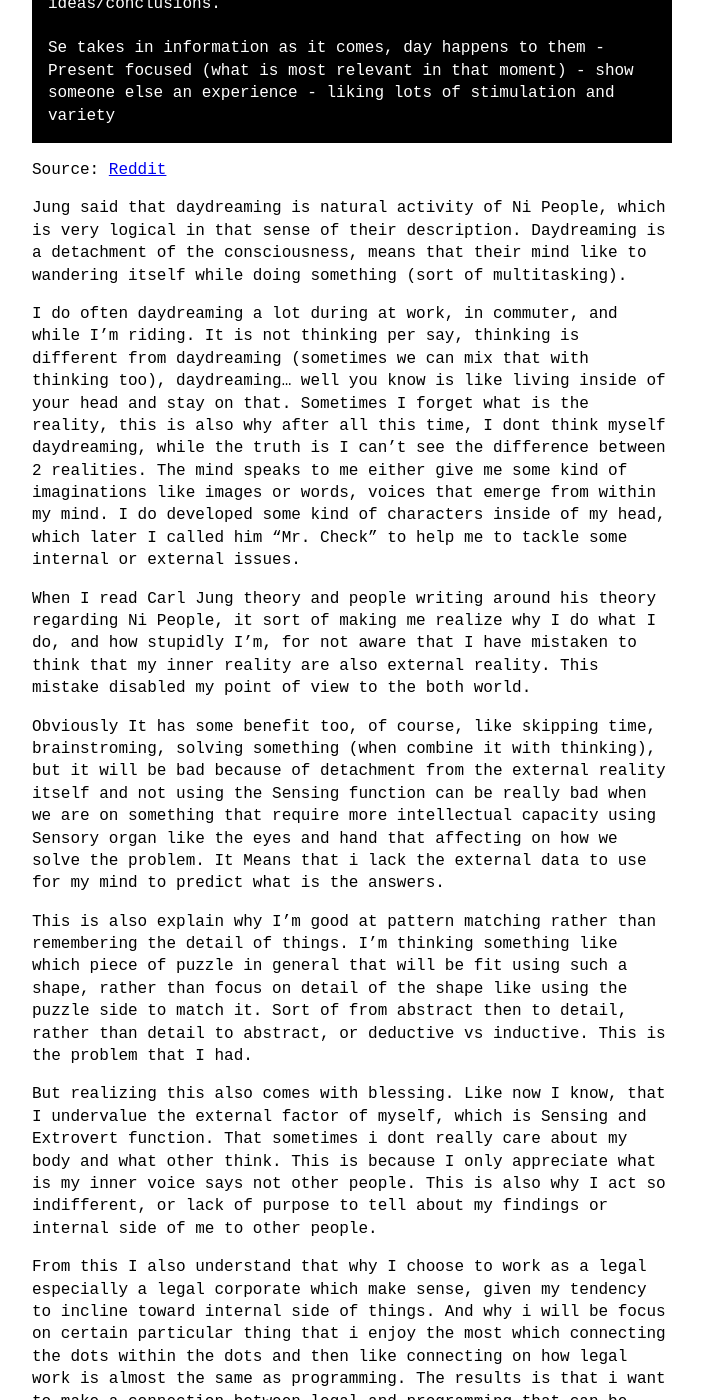
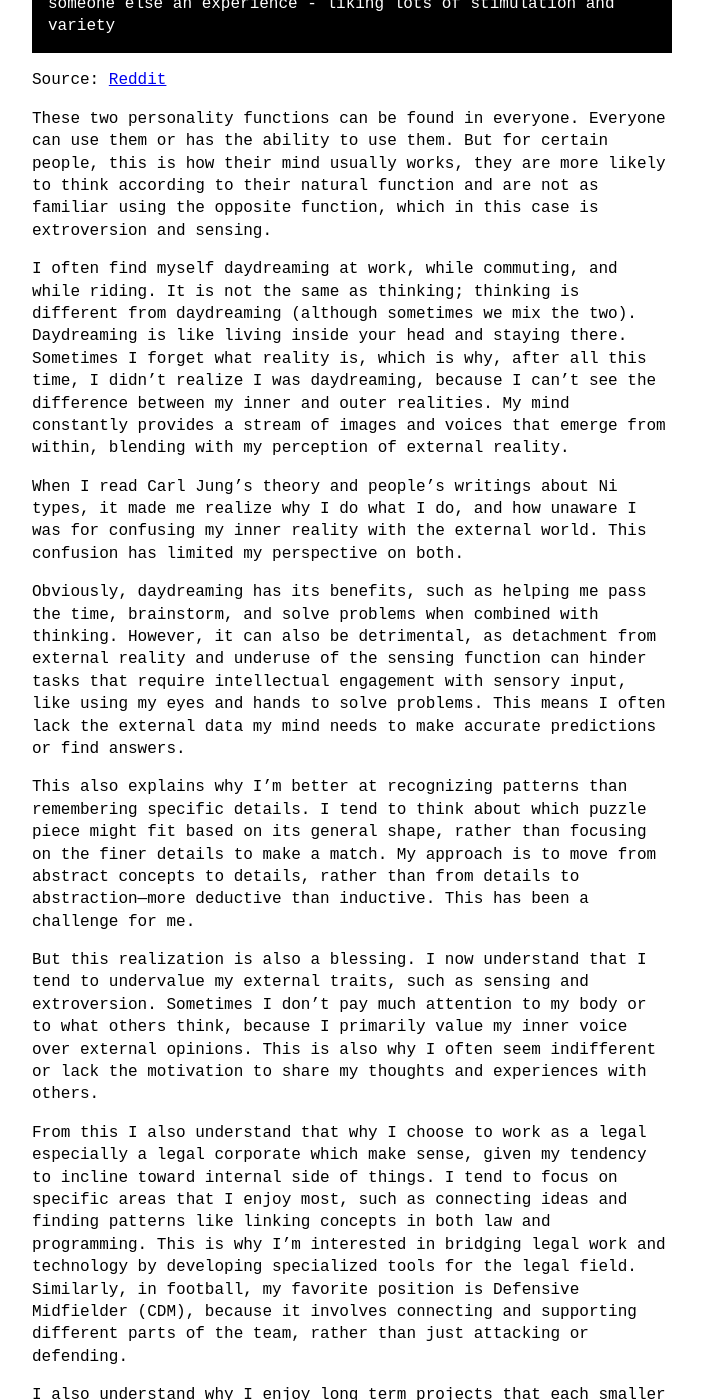
Before and after one commit to raydendi/raydendi.github.io, a Jekyll site: the page built from _posts/2025-08-10-why-i-day-dreaming-a-lot-without-realizing-it.md, in a window 1280 px wide and 1400 px high, scrolled down 2200 px. Shown: the whole window, without its empty margins (288-991 px from the left). Built offline with Jekyll 4.4.1, drawn with Linux system fonts in a browser that asks for light colours; some of the changed text lies outside the part shown.

Commit message:
add post

````diff
--- a/_posts/2025-08-10-why-i-day-dreaming-a-lot-without-realizing-it.md
+++ b/_posts/2025-08-10-why-i-day-dreaming-a-lot-without-realizing-it.md
@@ -3,16 +3,15 @@ layout: post
 category: psychology
 ---
 
-Yes, the title is so long. But I want to talk regarding my tendency to have a personality toward Introvert and Intuition, because recently I have been discovered myself, that I have daydreams a lot, and I think this is related to the these function of my personality.
+I want to discuss my tendency toward introversion and intuition, and how these traits influence the way my mind works. Recently, I have discovered that I daydream a lot, and I think this is related to these aspects of my personality.
 
-I have tested my personality from MBTI website such as 16personalities.com and paid personality test like Big Five of Traits from Jordan Peterson personality test website on understandmyself.com, also my DNA Test report. All of these tests and some repeated test that I took year after year, consistently tell that I'm an INTJ, which stands for Introvert, Intuition, Thinking, and Judging (Well sort of focused on Introvert and lend toward Intuition capability). This also aligned that I have specific trait in my genes that will make me become an Introvert and having intuition capability like 'Introversion', 'Insighfulness', 'Creativity', and  'Trading' traits that says above average while other traits such as 'Imagination' labelled as Outstanding.
+I have taken personality tests from MBTI websites such as 16personalities.com, paid tests like the Big Five Traits from Jordan Peterson's understandmyself.com, and even a DNA test report. All of these tests, including repeated ones over the years, consistently indicate that I'm an INTJ, which stands for Introvert, Intuition, Thinking, and Judging (with a particular focus on introversion and intuition). This also aligns with specific traits in my genes that suggest I am introverted and have strong intuition, such as 'Introversion', 'Insightfulness', 'Creativity', and 'Trading', which are rated above average, while other traits like 'Imagination' are labeled as Outstanding.
 
-_Disclaimer: While MBTI is very questionable personality test and people sometimes use it to strecthed into something like Zodiac. Nevertheless, I think it is good when we try to discuss specific traits using Carl Jung Personality Theory._
+_Disclaimer: While MBTI is very questionable personality test and people sometimes use it to stretched into something like Zodiac. Nevertheless, I think it is good when we try to discuss specific traits using Carl Jung Personality Theory._
 
-Introvert people is someone who dont get their energy from the external factor like Extrovert people (in a very limited definition).  It means that Introvert undervalue the thing outside of themself, which is what makes the introvert has a tendency and inclined toward more valuing to the internal factor of things which is themself.
+Introvert people is someone who dont get their energy from the external factor like Extrovert people (in a very limited definition).  It means that Introvert undervalue the thing outside of themself, which is what makes the introvert has a tendency toward more valuing internal factor of things, which is themself.
 
-While someone who has Intuition, Carl Jung defines the function as someone who perceives information unconsciously, often through patterns and possibilities that are not readily apparent to the senses or conscious thought. It means the ability to predict something.
-
+According to Carl Jung, someone with intuition perceives information unconsciously, often through patterns and possibilities that are not readily apparent to the senses or conscious thought. This means having the ability to predict or sense things beyond immediate reality.
 
 In order to describe Introvert Intuition (Ni), we should also describe what is Sensing Extrovert (Se):
 
@@ -23,7 +22,7 @@ Having Se as a lead function typically gives the user the urge to interact with
 ```
 Source: [Practical Typing](https://practicaltyping.com/2021/10/25/the-functions-in-each-position-se-ni-ni-se/)
 
-This 2 function of personality can be found in everyone else. Everyone can use it or have ability to use it. But for a certain people, it is how their mind usually works, and they more likely to think like their natural function, and not really familiar to use the other sense of their opposite function which in this case is Extrovert and Sensing.
+These functions of personality can be found in everyone else. Everyone can use it or have ability to use it. But for a certain people, it is how their mind usually works, and they more likely to think in their natural function, and not really familiar to use the other sense of their opposite function which in this case is Se.
 
 ```
 Ni sees a web of information in their head so to speak. And their intuition helps them puzzle all pieces of the web together, narrowing down onto just one conclusion/idea. They live a lot in their heads, mulling over their ideas/conclusions.
@@ -32,42 +31,42 @@ Se takes in information as it comes, day happens to them - Present focused (what
 ```
 Source: [Reddit](https://www.reddit.com/r/mbti/comments/11e1x44/whats_the_difference_between_ne_and_ni/)
 
-Jung said that daydreaming is natural activity of Ni People, which is very logical in that sense of their description. Daydreaming is a detachment of the consciousness, means that their mind like to wandering itself while doing something (sort of multitasking).
+These two personality functions can be found in everyone. Everyone can use them or has the ability to use them. But for certain people, this is how their mind usually works, they are more likely to think according to their natural function and are not as familiar using the opposite function, which in this case is extroversion and sensing.
 
-I do often daydreaming a lot during at work, in commuter, and while I'm riding. It is not thinking per say, thinking is different from daydreaming (sometimes we can mix that with thinking too), daydreaming... well you know is like living inside of your head and stay on that. Sometimes I forget what is the reality, this is also why after all this time, I dont think myself daydreaming, while the truth is I can't see the difference between 2 realities. The mind speaks to me either give me some kind of imaginations like images or words, voices that emerge from within my mind. I do developed some kind of characters inside of my head, which later I called him "Mr. Check" to help me to tackle some internal or external issues.
+I often find myself daydreaming at work, while commuting, and while riding. It is not the same as thinking; thinking is different from daydreaming (although sometimes we mix the two). Daydreaming is like living inside your head and staying there. Sometimes I forget what reality is, which is why, after all this time, I didn't realize I was daydreaming, because I can't see the difference between my inner and outer realities. My mind constantly provides a stream of images and voices that emerge from within, blending with my perception of external reality.
 
-When I read Carl Jung theory and people writing around his theory regarding Ni People, it sort of making me realize why I do what I do, and how stupidly I'm, for not aware that I have mistaken to think that my inner reality are also external reality. This mistake disabled my point of view to the both world.
+When I read Carl Jung's theory and people's writings about Ni types, it made me realize why I do what I do, and how unaware I was for confusing my inner reality with the external world. This confusion has limited my perspective on both.
 
-Obviously It has some benefit too, of course, like skipping time, brainstroming, solving something (when combine it with thinking), but it will be bad because of detachment from the external reality itself and not using the Sensing function can be really bad when we are on something that require more intellectual capacity using Sensory organ like the eyes and hand that affecting on how we solve the problem. It Means that i lack the external data to use for my mind to predict what is the answers.
+Obviously, daydreaming has its benefits, such as helping me pass the time, brainstorm, and solve problems when combined with thinking. However, it can also be detrimental, as detachment from external reality and underuse of the sensing function can hinder tasks that require intellectual engagement with sensory input, like using my eyes and hands to solve problems. This means I often lack the external data my mind needs to make accurate predictions or find answers.
 
-This is also explain why I'm good at pattern matching rather than remembering the detail of things.  I'm thinking something like which piece of puzzle in general that will be fit using such a shape, rather than focus on detail of the shape like using the puzzle side to match it. Sort of from abstract then to detail, rather than detail to abstract, or deductive vs inductive. This is the problem that I had.
+This also explains why I’m better at recognizing patterns than remembering specific details. I tend to think about which puzzle piece might fit based on its general shape, rather than focusing on the finer details to make a match. My approach is to move from abstract concepts to details, rather than from details to abstraction—more deductive than inductive. This has been a challenge for me.
 
-But realizing this also comes with blessing. Like now I know, that I undervalue the external factor of myself, which is Sensing and Extrovert function. That sometimes i dont really care about my body and what other think. This is because I only appreciate what is my inner voice says not other people. This is also why I act so indifferent, or lack of purpose to tell about my findings or internal side of me to other people.
+But this realization is also a blessing. I now understand that I tend to undervalue my external traits, such as sensing and extroversion. Sometimes I don’t pay much attention to my body or to what others think, because I primarily value my inner voice over external opinions. This is also why I often seem indifferent or lack the motivation to share my thoughts and experiences with others.
 
-From this I also understand that why I choose to work as a legal especially a legal corporate which make sense, given my tendency to incline toward internal side of things. And why i will be focus on certain particular thing that i enjoy the most which connecting the dots within the dots and then like connecting on how legal work is almost the same as programming. The results is that i want to make a connection between legal and programming that can be applied at a certain level in a limited functionality and narrowed it down to specific thing like developing tools for legal. And this also explain why when it come to football, my favorite position is a Defensive Midfielder (CDM) rather than a striker or purely defender.
+From this I also understand that why I choose to work as a legal especially a legal corporate which make sense, given my tendency to incline toward internal side of things. I tend to focus on specific areas that I enjoy most, such as connecting ideas and finding patterns like linking concepts in both law and programming. This is why I’m interested in bridging legal work and technology by developing specialized tools for the legal field. Similarly, in football, my favorite position is Defensive Midfielder (CDM), because it involves connecting and supporting different parts of the team, rather than just attacking or defending.
 
-I also understand why i really like long project, that each smaller project is connected to the larger project and make it other project connected. I really like to stay on the problems.
+I also understand why I enjoy long term projects that each smaller task connects to a larger goal, and I appreciate seeing how different projects interrelate. I genuinely enjoy immersing myself in complex problems and staying engaged with them over time.
 
-But here is a catch, for people who dominant on Ni function which is their Se, they have a common problem:
+But here’s the catch: people who are dominant in Ni often face a common problem, their Se function tends to be underdeveloped:
 
 ```
 Inferior Se is also playing into this type’s desire to look past the immediate details because the sensory in the present moment is being devalued. This also leads to their tendency to hesitate and not want to act immediately. Their lack of being present in the moment hinders their ability to react immediately and causes them to struggle with improvising. Things not going according to how they foresaw will very likely lead to them being disoriented and unsure of how to proceed. Inferior Se being exercised may lead these types to overindulge in some form of physical pleasure, like food, if not being properly regulated. In a more positive light, it will give these types a desire to travel or otherwise explore the sensory world around them. However, they will want to do so in a planned out and regulated manner as to not get overwhelmed.
 ```
 Source: [Practical Typing](https://practicaltyping.com/2021/10/25/the-functions-in-each-position-se-ni-ni-se/)
 
-This means if I can slightly use more Sensory function, will make my Intuition function fully functioning because of the data that comes from Sensory function, that makes complete what is produce from my Intution using my inner reality to interact with external information.
+This means that if I can use my sensory function more, it will enhance my intuition, because the data gathered from sensory experiences will complement what my intuition produces. By integrating external information with my inner reality, my intuition can function more fully.
 
-By realizing this, now I know what need to be solved, which aligned on what Jung suggest that each person task is to learn the other side of themself or in this case my opposite function which is Sensing and to be more Extrovert, to balance out my our natural function and develop what is lack inside of me.
+Jung suggests that each person's task is to learn the other side of themselves or in this case my opposite function which is sensing and to be more extroverted, to balance out my natural function and develop what is lacking inside of me.
 
-Also by realizing this, now I know what is truly my natural function that I can improve. For example my imagination is good, then by increasing the observing something  will lead to the betterness of my function even more, to make rich my internal world using mental image that i built during daydreaming. For example the Kim Jung Gi a korean artist, used to observe and draw a lot during his childhood, that can benefit him to draw the entire picture only using his mental image. I think He is the best example of someone who has a dominant Ni that also master his Se function.
+By coming to this realization, I understand my natural strengths and how I can develop them further. I should strive to truly observe what I see, listen to what I hear, and perceive things as they are.
 
-Jung said that a truly functioning Ni people can act like what 'Shaman' position in tribes. Shaman predict the future and possess a healing factor to their tribe. This position can only be happen if Ni started to share their inner finding to the world.
-
-I should truly see what I see, hear what I hear, and perceive something as they are. In order to be complete.
+This new perspective will strengthen the dominant function of myself and enrich my internal world with vivid mental images formed during daydreaming. For example, Kim Jung Gi, a Korean artist, spent his childhood observing and drawing extensively, which allowed him to create entire artworks from memory alone. He is an excellent example of someone with dominant Ni who has also mastered his Se function.
 
 
 *Watch materials*:
+
 you should watch this if you are recongnize as a Ni:
+
 https://www.youtube.com/watch?v=DLANmpd-YFc
 https://www.youtube.com/watch?v=i8o30eArkQA
 https://www.youtube.com/watch?v=DmqFbgKWoao
````
Also changed, not shown: 3 other files.
